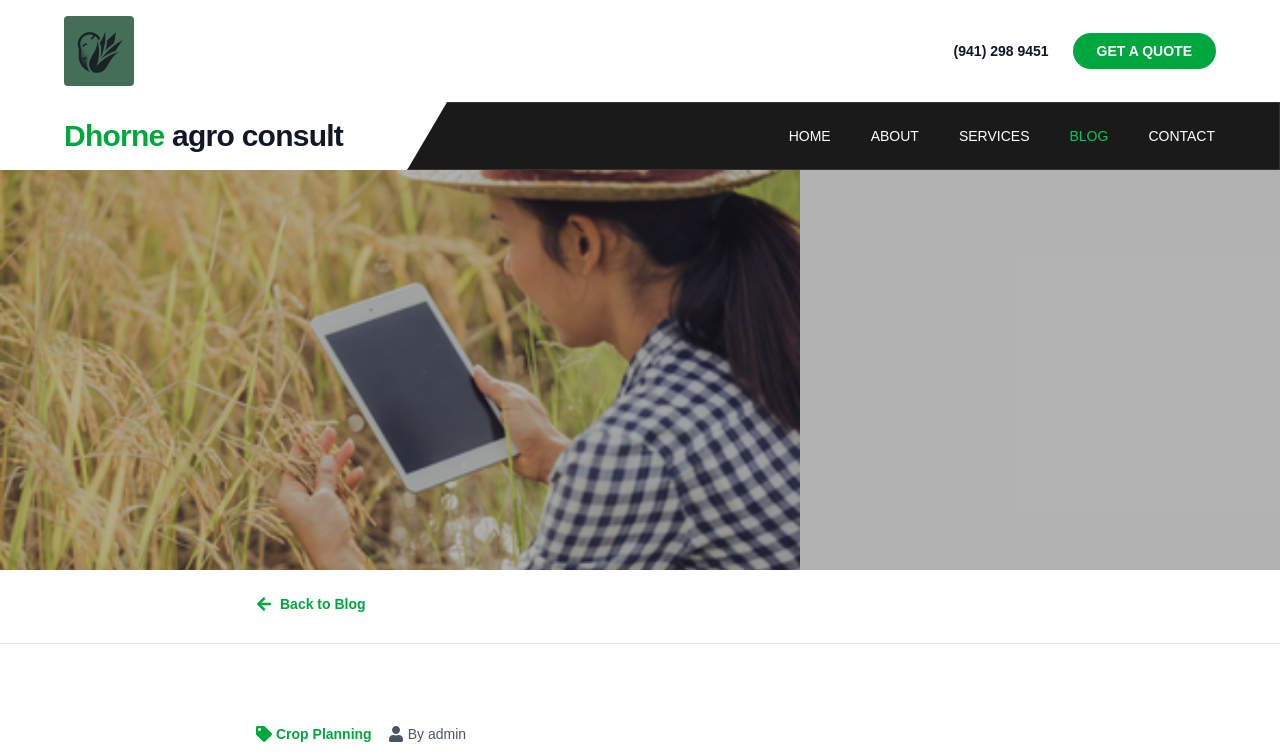
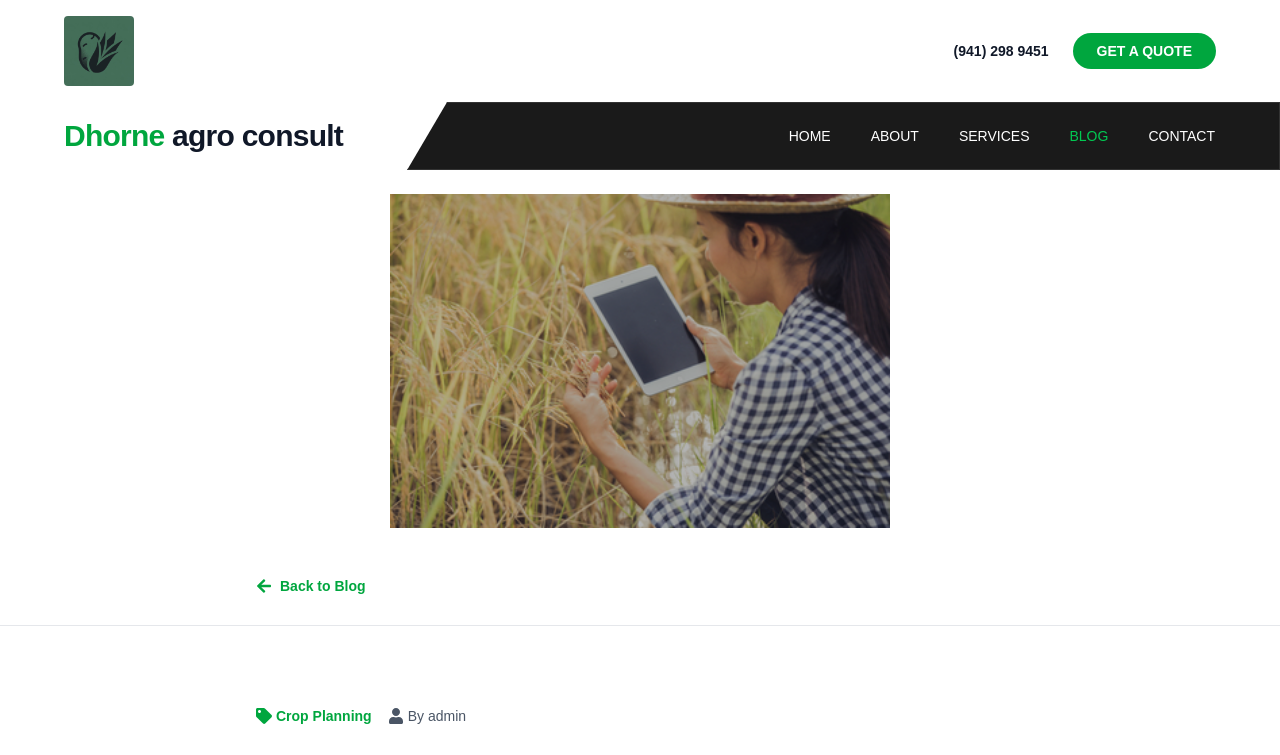
Before and after one commit to conflictonsions12/qwerty, a Next.js app: page /blog/1 in a window 1280 px wide. Shown: the top 755 px of the page. Built offline with nearby package versions, Linux system fonts and the light colour scheme.

Commit message:
Update page.js

```diff
--- a/src/app/blog/[id]/page.js
+++ b/src/app/blog/[id]/page.js
@@ -41,20 +41,20 @@ export default async function BlogPost({ params }) {
   return (
     <>
       {/* Hero Image */}
-       <section className="relative w-full h-[400px] overflow-hidden">
-
-
+      <section className="w-full flex justify-center overflow-hidden py-6">
+  <div className="relative">
     <Image
       src={post.image}
       alt={post.title}
-  width={800}
-  height={600}
+      width={500}
+      height={500}
       className="object-cover"
       priority
     />
+    <div className="absolute inset-0 bg-black/30" />
+  </div>
+</section>
 
-        <div className="absolute inset-0 bg-black/30" />
-      </section>
 
       {/* Back Link */}
       <section className="py-6 px-6 lg:px-24 bg-white border-b border-gray-200">
```
Lines whose indentation alone changed are shown as unchanged.
